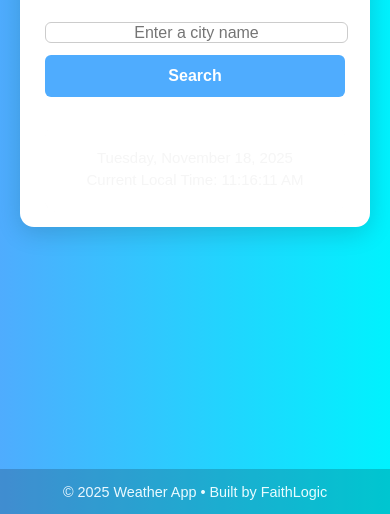
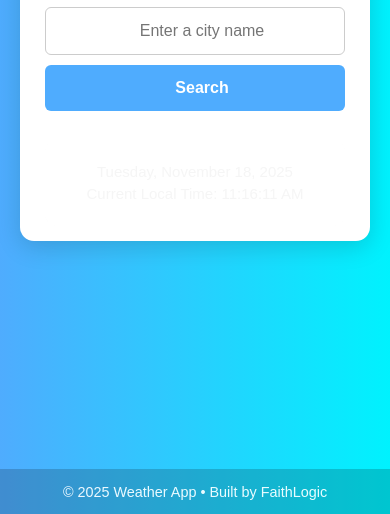
Before and after one commit to obithelight/weather-app, a plain HTML site: page index.html in a window 390 px wide. Shown: the part 330-844 px from the top of the page. Drawn offline with Linux system fonts and the light colour scheme.

Commit message:
improved box-sizing of input field on mobile

```diff
--- a/assets/css/style.css
+++ b/assets/css/style.css
@@ -8,6 +8,7 @@ body {
   overflow-x: hidden; /* prevents sideways scrolling */
   font-family: Arial, Helvetica, sans-serif;
   background: linear-gradient(to right, #4facfe, #00f2fe);
+
 
   /* Ensures footer stays at the bottom */
   display: flex;
@@ -51,16 +52,15 @@ h1 {
 
 .search-box input {
   flex: 1;
-  padding: .5px;
   font-size: 16px;
   border: 1px solid #ccc;
   border-radius: 6px;
+  text-align: center;
 }
 
-.search-box-placeholder {
+/*.search-box-placeholder {
   display: flex;
-  text-align: center;
-}
+}*/
 
 .search-box button {
   padding: 12px 20px;
@@ -185,13 +185,16 @@ footer p {
 @media (max-width: 480px) {
   .search-box {
     flex-direction: column;
-    gap: 12px;
+    gap: 10px;
   }
 
   .search-box input,
   .search-box button {
+    padding: 14px;
+    padding-right: 0;
     width: 100%;
     font-size: 16px;
+    box-sizing: border-box;
   }
 
   .container {
```
